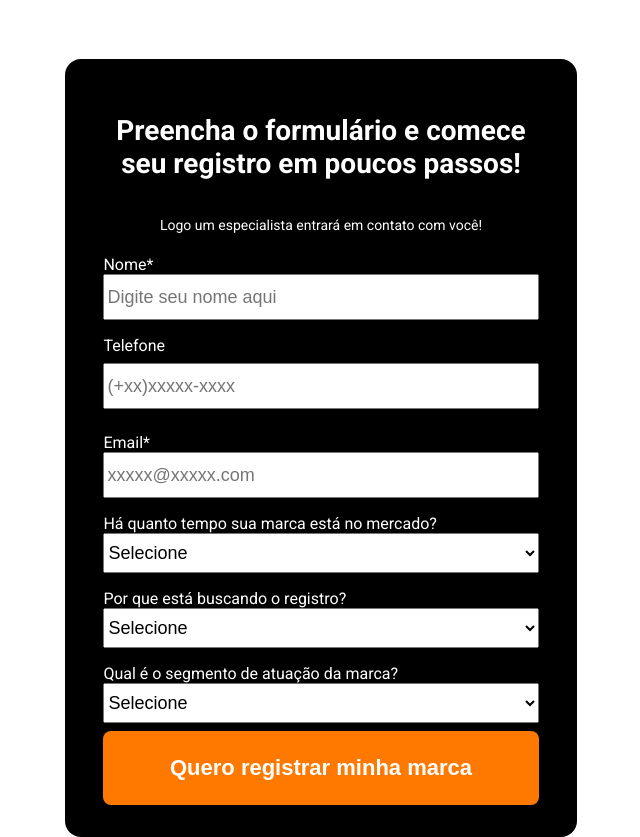
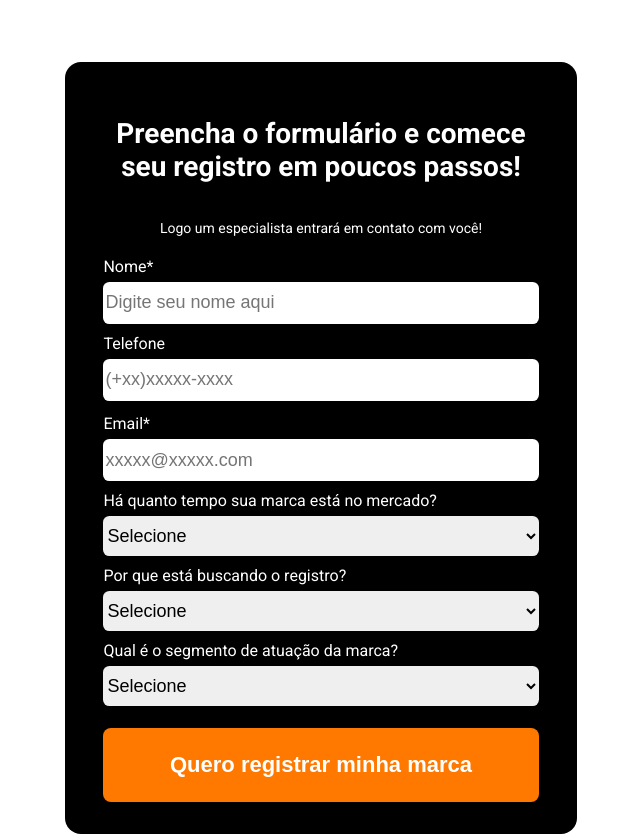
Before and after one commit to nioritos/interprise-form, a plain HTML site: page index.html in a window 1280 px wide. Shown: the whole page, without its empty margins (319-959 px from the left). Drawn offline with Linux system fonts and the light colour scheme.

Commit message:
updating

```diff
--- a/style.css
+++ b/style.css
@@ -52,16 +52,21 @@ form div {
 
 .content-form {
     width: 85%;
-
 }
 
-.content-form div{
-    margin: 0.5rem 0;
+.content-form div {
+    margin-bottom: 0.2rem;
+}
+
+.content-form div label {
+    margin: 0.4rem 0;
 }
 
 .content-form div input, .content-form div select {
     height: 2.5rem;
     font-size: 18px;
+    border-radius: 0.4rem;
+    border: none;
 }
 
 .content-form select option {
@@ -77,6 +82,13 @@ form button {
     font-weight: 600;
     color: #fff;
     border-radius: 0.5rem;
+    margin-top: 1.2rem;
+    cursor: pointer;
+}
+
+form button:hover {
+    transition: 0.5s;
+    opacity: 0.8;
 }
 
 
```
